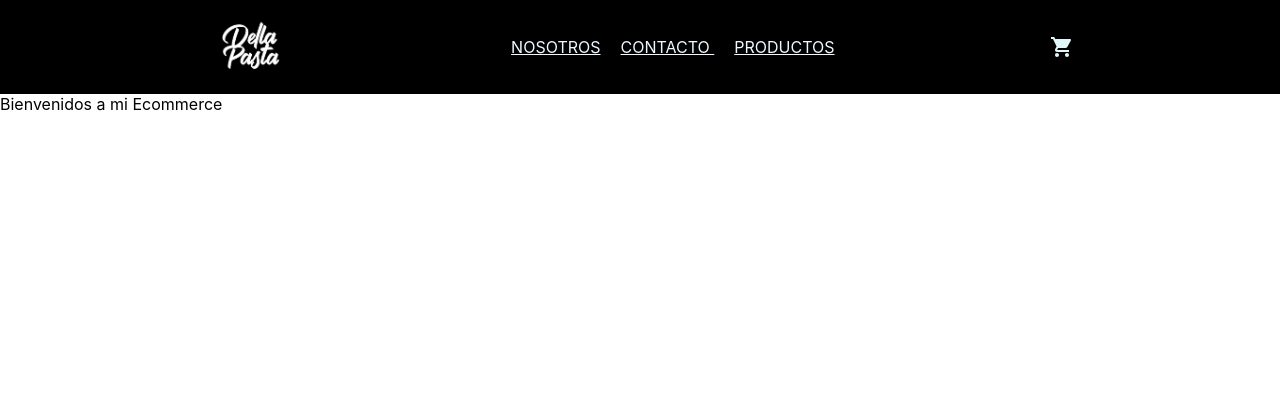
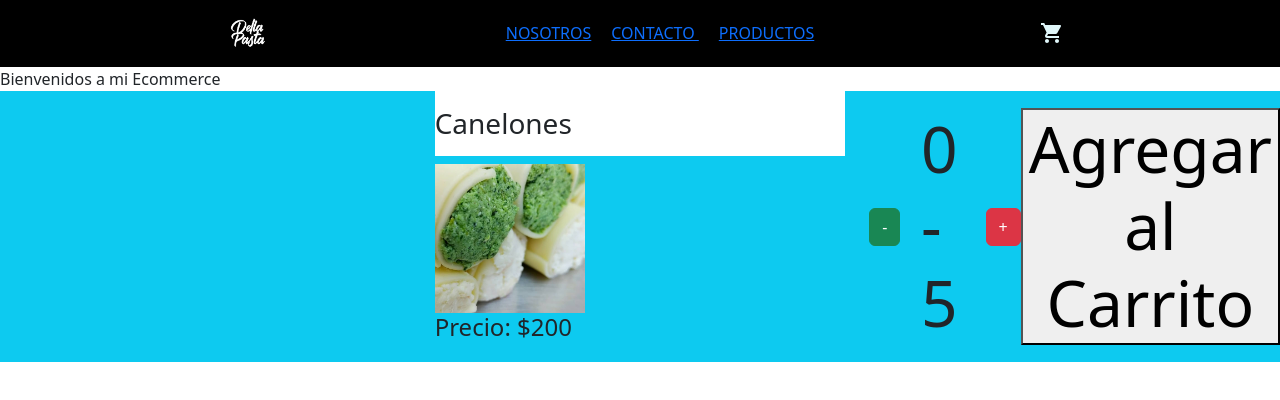
Before and after one commit to eddipietro/proyecto-react-dipietro, a React (Create React App) app: page / in a window 1280 px wide. Shown: the top 400 px of the page. Built offline with nearby package versions, Linux system fonts and the light colour scheme.

Commit message:
Desafio Boton Add

```diff
--- a/src/App.js
+++ b/src/App.js
@@ -1,11 +1,15 @@
 import ItemListContainer from "./Components/ItemListContainer/itemListContainer";
 import Header from "./Components/Header/Header";
+import ItemCount from "./Components/ItemCount/itemCount";
+
+
 
 const App = () =>{
   return (
     <>
      < Header />
      < ItemListContainer saludo="Bienvenidos a mi Ecommerce"/>
+     < ItemCount stock={5} name={'Canelones'}/>
     </>
   )
 }
--- /dev/null
+++ b/src/Components/ItemCount/itemCount.css
@@ -0,0 +1,3 @@
+.disponibilidad {
+    padding: 5%;
+}
--- /dev/null
+++ b/src/Components/ItemCount/itemCount.js
@@ -0,0 +1,44 @@
+import React, { useState } from 'react'
+import canelones from "../../assest/canelones.jpg"
+import ravioles from "../../assest/ravioles.jpg"
+import fideos from "../../assest/fideos.jpg"
+import ñoquis from "../../assest/ñoquis.jpg"
+import sorrentinos from "../../assest/sorrentinos.jpg"
+import tartas from "../../assest/tartas.jpg"
+import "./itemCount.css"
+
+import 'bootstrap/dist/css/bootstrap.css';
+
+
+ const ItemCount = ({stock, name}) => {
+    const [ Card, setCard ]  = useState(0)
+    const count = (value) => {
+      const result = Card + value
+      if (result<=stock){
+        setCard(Card+value)
+      }
+    }
+
+  return (
+    <section className='row bg-info'>
+        <div className='col-4'></div>
+        <div className='col-4 justify-content-center' >
+            <h3 className='py-3 bg-white'>
+            {name}
+        </h3>
+        <img src={canelones} width='150px' alt="placeholder"/>
+        <h4>Precio: $<span className='price'>200</span></h4>
+        </div>
+        <div className='col-4 d-flex flex-row display-3 justify-content-arrow align-items-center'>
+           <button className='btn btn-success' onClick={()=>count(-1)}> - </button>
+           <span className='disponibilidad d-flex justify-content-center ' >{Card} - {stock} </span>
+           <button className='btn btn-danger' onClick={()=>count(+1)}> + </button>
+           <button onClick={()=>console.log(Card)}>Agregar al Carrito</button>
+        </div>
+
+
+    </section>
+  )
+}
+
+export default ItemCount
```
Also changed, not shown: 2 other files (tests, documents, lock files or other folders).
